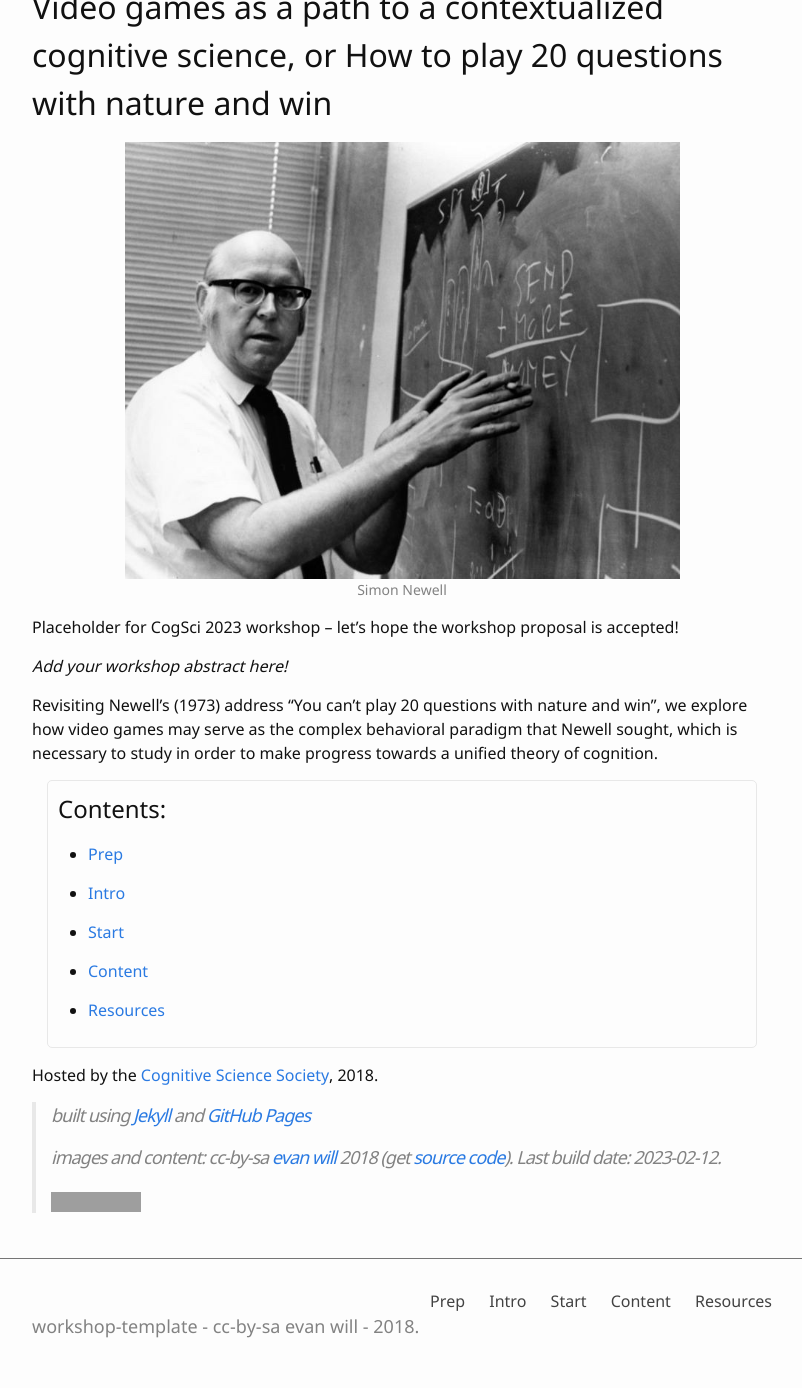
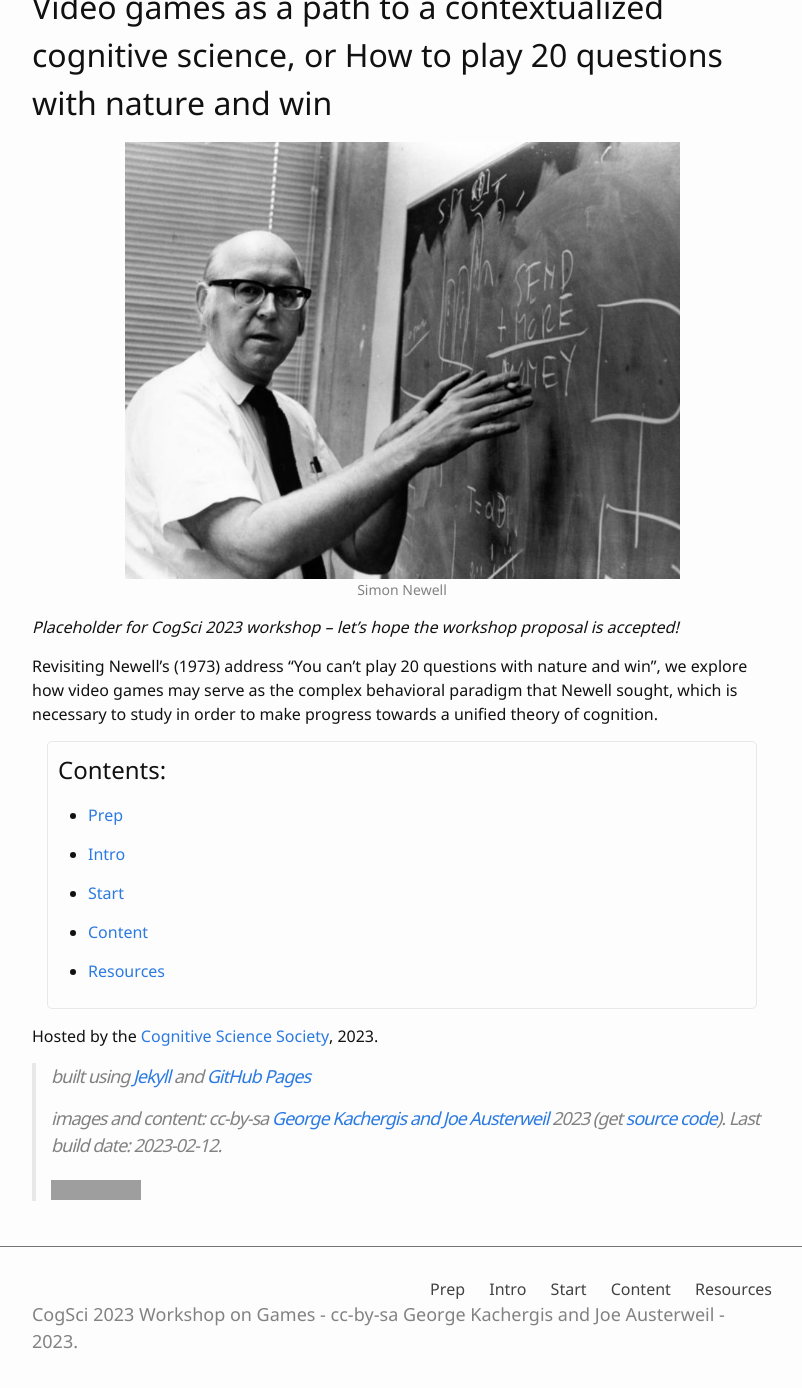
Before and after one commit to kachergis/games4understanding, a Jekyll site: the page built from index.md, in a window 1280 px wide and 1400 px high, scrolled down 109 px. Shown: the top 1388 px of the window, without its empty margins (238-1040 px from the left). Built offline with Jekyll 4.4.1, drawn with Linux system fonts in a browser that asks for light colours; some of the changed text lies outside the part shown; grey boxes are pictures that could not be loaded.

Commit message:
edit main page

```diff
--- a/_config.yml
+++ b/_config.yml
@@ -8,26 +8,26 @@
 
 # Site settings
 # title appears in the header
-title: workshop-template
+title: CogSci 2023 Workshop on Games
 # description and keywords for meta tags
-description: "Create an OER workshop website quick and easy!"
-keywords: "workshops, OER, Open Education, websites, gh-pages, jekyll"
+description: "2023 Cognitive Science Workshop on Video Games as a Solution to Newell's (1973) Problem of How to Create a Unified Theory of Cognition"
+keywords: "video games, cognition, computational cognitive models"
 
 # author settings for cc-by, appears in the footer
-author: evan will
-pub_year: 2018
-github_username: evanwill
+author: George Kachergis and Joe Austerweil
+pub_year: 2023
+github_username: kachergis
 
 # add the full url for the github repository
-repo: "https://github.com/evanwill/workshop-template"
+repo: "https://github.com/kachergis/games4understanding"
 
 # site urls
 # add the url for the domain,
 # on gh-pages follow the pattern: https://username.github.io
-url: https://evanwill.github.io
+url: https://kachergis.github.io
 # add subsection of the domain,
 # on gh-pages this is a / followed by the name of the repository
-baseurl: /workshop-template
+baseurl: /games4understanding
 
 # add google analytics if desired (optional)
 # if blank, it will be ignored
--- a/index.md
+++ b/index.md
@@ -6,9 +6,7 @@ title: Home
 
 {% include figure.html img="Newell.jpg" alt="Photo of Simon Newell at a blackboard." caption="Simon Newell" width="75%" %}
 
-Placeholder for CogSci 2023 workshop -- let's hope the workshop proposal is accepted!
-
-*Add your workshop abstract here!*
+*Placeholder for CogSci 2023 workshop -- let's hope the workshop proposal is accepted!*
 
 Revisiting Newell's (1973) address "You can't play 20 questions with nature and win", we explore how video games may serve as the complex behavioral paradigm that Newell sought, which is necessary to study in order to make progress towards a unified theory of cognition.
 
```
